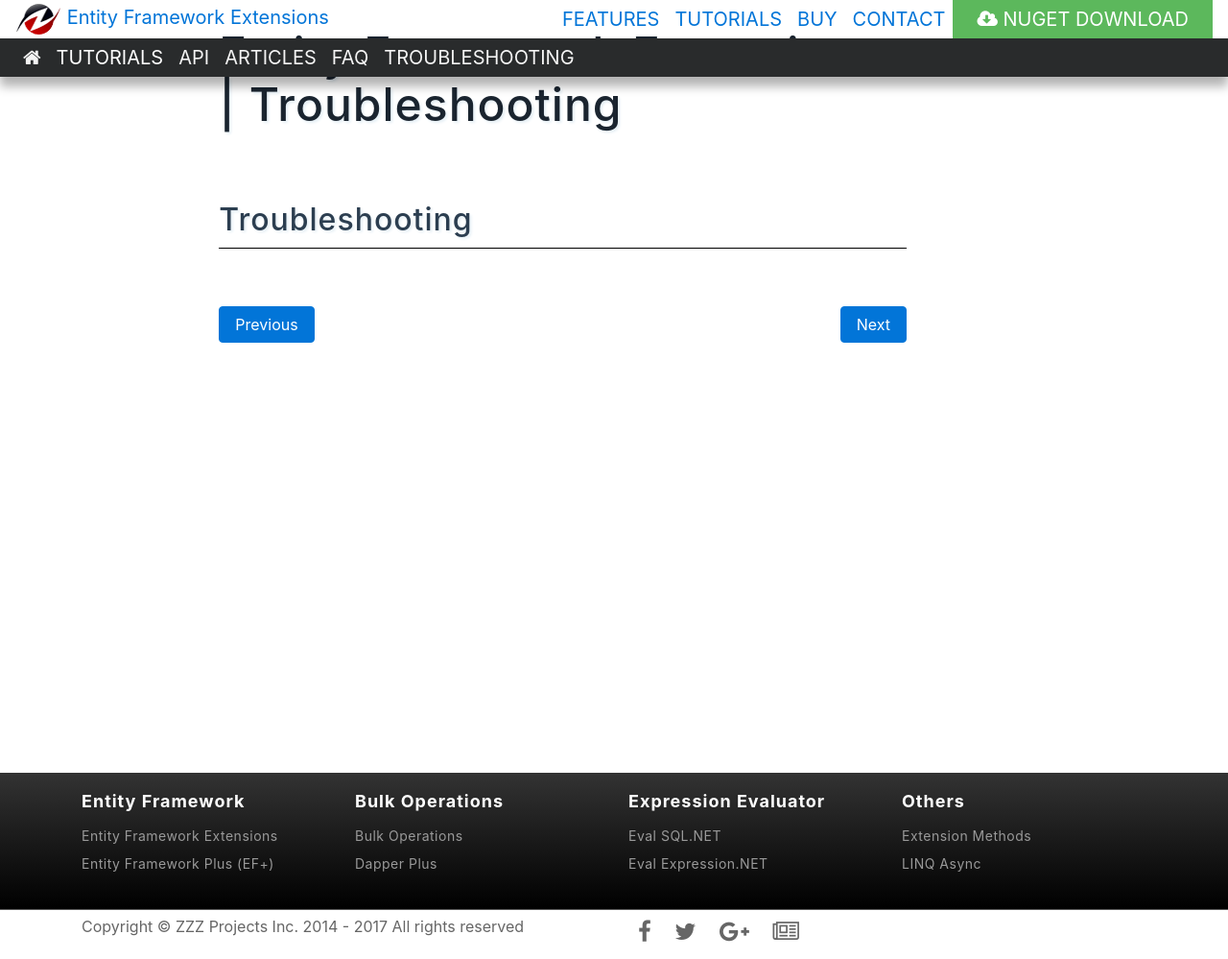
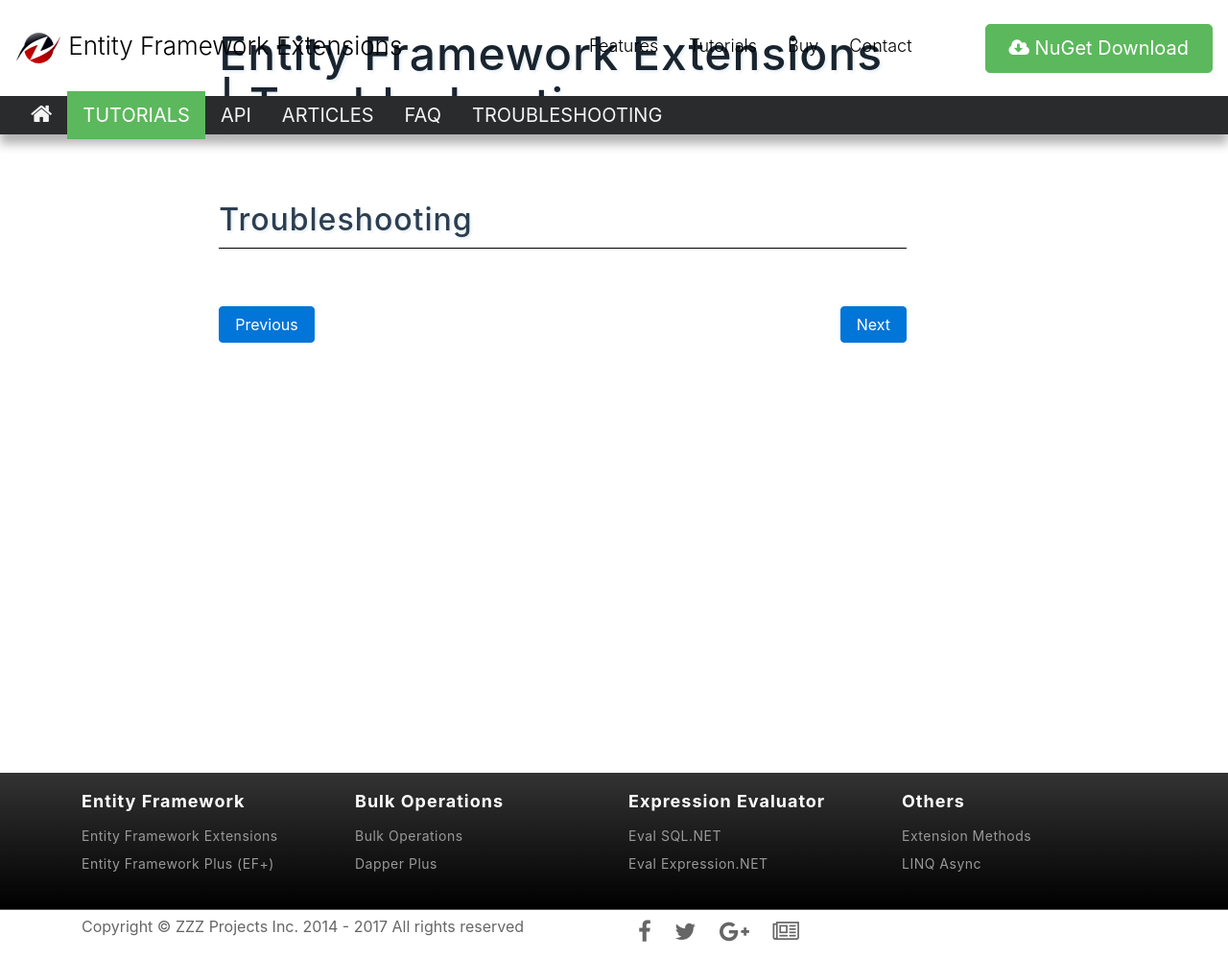
Before and after one commit to zzzprojects/EntityFramework-Extensions, a Jekyll site: the page built from docs/pages/troubleshooting/troubleshooting.md, in a window 1280 px wide and 999 px high. Shown: the whole window at 96% size. Built offline with Jekyll 4.4.1, drawn with Linux system fonts in a browser that asks for light colours; nearby versions of some CDN libraries.

Commit message:
Update main_css_file.scss

```diff
--- a/docs/css/main_css_file.scss
+++ b/docs/css/main_css_file.scss
@@ -2,6 +2,93 @@
 ---
 
 @import "highlight";
+
+/* .header-lg-up .header-site */
+.header-lg-up .header-site nav {
+	min-height: 100px;
+}
+.header-lg-up .header-site nav .navbar-brand {
+	font-size: 26px;
+	font-weight: 300;
+}
+.header-lg-up .header-site nav .navbar-brand a {
+	color: #000;
+	text-decoration: none;
+}
+.header-lg-up .header-site nav .navbar-menu .nav-item {
+	padding-left: 1em;
+	padding-right: 1em;
+}
+.header-lg-up .header-site nav .navbar-menu .nav-item a.nav-link {
+	color: #000;
+	font-size: 18px;
+	font-weight: 300;
+	padding-left: 0em;
+	padding-right: 0em;
+}
+.header-lg-up .header-site nav .navbar-menu .nav-item a.nav-link {
+	position: relative;
+	text-decoration: none;
+}
+.header-lg-up .header-site nav .navbar-menu .nav-item a.nav-link::after {
+	border-bottom: 2px solid #c00;
+	bottom: 0;
+	content: "";
+	left: 0;
+	position: absolute;
+	transition: all 0.5s ease 0s;
+	width: 0;
+}
+.header-lg-up .header-site nav .navbar-menu .nav-item a.nav-link:hover::after {
+	width: 100%;
+}
+.header-lg-up .header-site nav .navbar-menu .nav-item-download {
+	padding-left: 60px;
+	padding-right: 0px;
+}
+
+/* .header-lg-up .header-context */
+.header-lg-up .header-context nav {
+    box-shadow: 0 10px 10px 0 rgba(0, 0, 0, 0.3);
+    height: 40px;
+	padding-bottom: 0px;
+	padding-top: 0px;
+}
+.header-lg-up .header-context nav li {
+	font-size: 20px;
+	text-transform: uppercase;
+}
+.header-lg-up .header-context nav li .nav-link {
+	color: rgba(255, 255, 255, 0.95);
+    padding-left: 1rem !important;
+    padding-right: 1rem !important;
+}
+.header-lg-up .header-context nav li.active {
+    background-color: #5cb85c;
+}
+.header-lg-up .header-context nav li .fa-home {
+    font-size: 24px;
+}
+
+/* .header-md-down .header-brand */
+.header-md-down .header-brand {
+	font-size: 26px;
+	font-weight: 300;
+	padding-left: 20px;
+	padding-top: 5px;
+	padding-bottom: 5px;
+}
+.header-md-down .header-brand a {
+	color: #000;
+	text-decoration: none;
+}
+.header-md-down nav {
+	min-height: 60px;
+}
+.header-md-down nav .navbar-collapse {
+	padding-top: 50px;
+}
+
 
 article h1 {
   margin-top: 20px;
@@ -107,24 +194,6 @@ aside .card li {
 	padding: 2px 0;
 }
 
-header nav {
-	height: 40px;
-	box-shadow: 0 10px 10px 0 rgba(0, 0, 0, 0.3);
-}
-
-header li {
-	font-size: 20px;
-	text-transform: uppercase;
-}
-
-header .navbar-inverse .navbar-nav .nav-link {
-	color: rgba(255, 255, 255, 0.95);
-}
-
-header {
-	margin-bottom: 30px;
-}
-
 figure.highlight {
    box-shadow: 10px 10px 10px -10px #333;
 }
```
